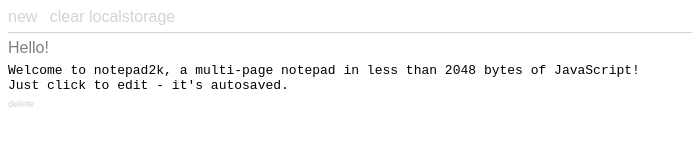
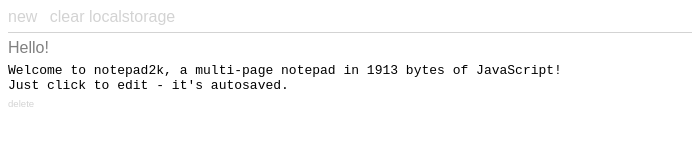
Before and after one commit to ferbivore/ferbivore.github.io, a plain HTML site: page notepad2k/index.html in a window 1280 px wide. Shown: the whole page, without its empty margins (0-692 px from the left). Drawn offline with Linux system fonts and the light colour scheme.

Commit message:
notepad2k: update size

```diff
--- a/notepad2k/index.html
+++ b/notepad2k/index.html
@@ -62,7 +62,7 @@ function cl(){
 	q("#c").innerHTML="";
 }
 function cls(){
-	w=[["Hello!", "Welcome to notepad2k, a multi-page notepad in less than 2048 bytes of JavaScript!<br>Just click to edit - it's autosaved."]];
+	w=[["Hello!", "Welcome to notepad2k, a multi-page notepad in 1913 bytes of JavaScript!<br>Just click to edit - it's autosaved."]];
 	ls.setItem("w",JSON.stringify(w));
 	cl();lw();
 }
```
